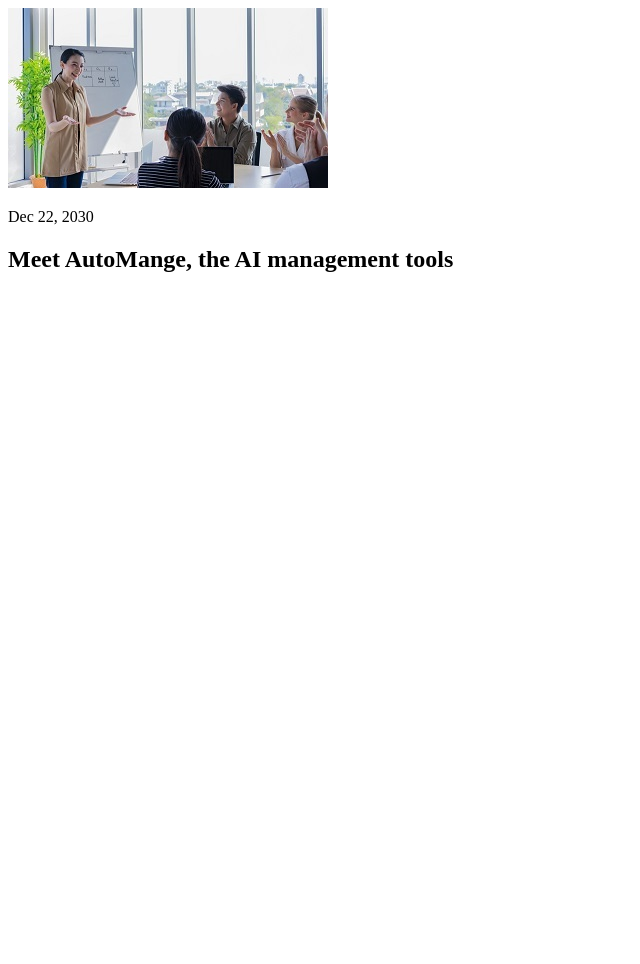
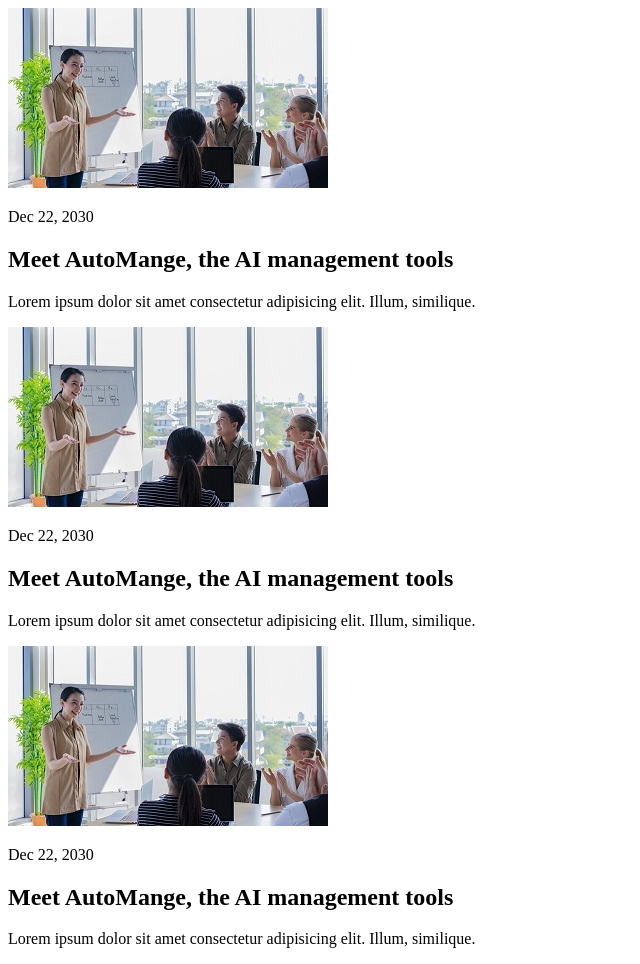
Before and after one commit to aminaroyal/flex-blog-side-by-side, a plain HTML site: page index.html in a window 1280 px wide. Shown: the whole page, without its empty margins (0-640 px from the left). Before the commit the page ends 800 px from the top, so only its background shows below. Drawn offline with Linux system fonts and the light colour scheme.

Commit message:
add update

```diff
--- a/index.html
+++ b/index.html
@@ -17,7 +17,47 @@
           class="blogs-posts__post--img"
         />
         <p class="blogs-posts__post--paragraph">Dec 22, 2030</p>
-        <h2 class="blogs-posts__post"> Meet AutoMange, the AI management tools</h2>
+        <h2 class="blogs-posts__post">
+          Meet AutoMange, the AI management tools
+        </h2>
+        <p class="blogs-posts__post--paragraph">
+          Lorem ipsum dolor sit amet consectetur adipisicing elit. Illum,
+          similique.
+        </p>
+      </article>
+
+      <article class="blogs-posts__post">
+        <img
+          loading="lazy"
+          src="assets/images/4.1.jpg"
+          alt="blog image"
+          class="blogs-posts__post--img"
+        />
+        <p class="blogs-posts__post--paragraph">Dec 22, 2030</p>
+        <h2 class="blogs-posts__post">
+          Meet AutoMange, the AI management tools
+        </h2>
+        <p class="blogs-posts__post--paragraph">
+          Lorem ipsum dolor sit amet consectetur adipisicing elit. Illum,
+          similique.
+        </p>
+      </article>
+
+      <article class="blogs-posts__post">
+        <img
+          loading="lazy"
+          src="assets/images/4.1.jpg"
+          alt="blog image"
+          class="blogs-posts__post--img"
+        />
+        <p class="blogs-posts__post--paragraph">Dec 22, 2030</p>
+        <h2 class="blogs-posts__post">
+          Meet AutoMange, the AI management tools
+        </h2>
+        <p class="blogs-posts__post--paragraph">
+          Lorem ipsum dolor sit amet consectetur adipisicing elit. Illum,
+          similique.
+        </p>
       </article>
     </main>
   </body>
```
